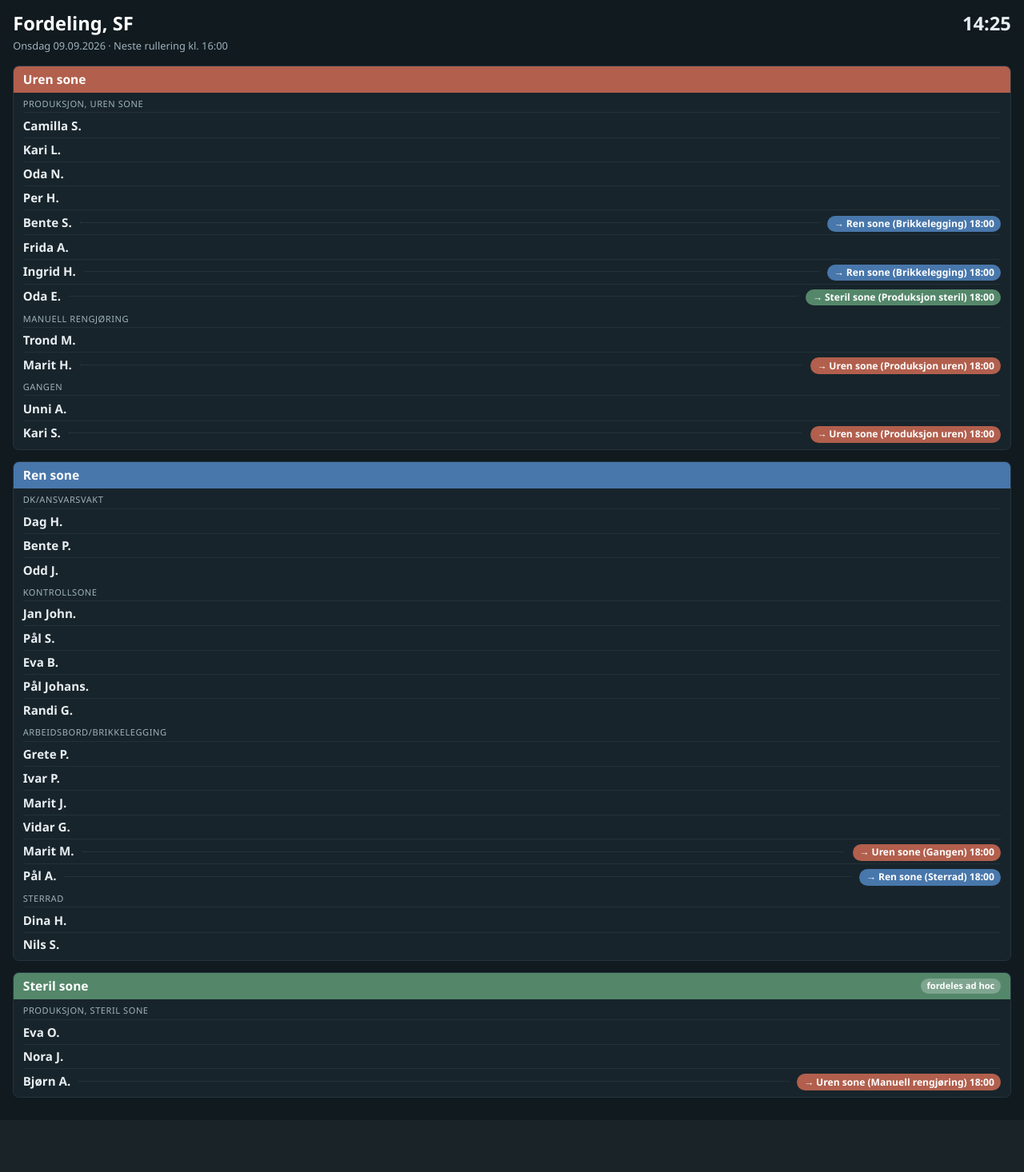
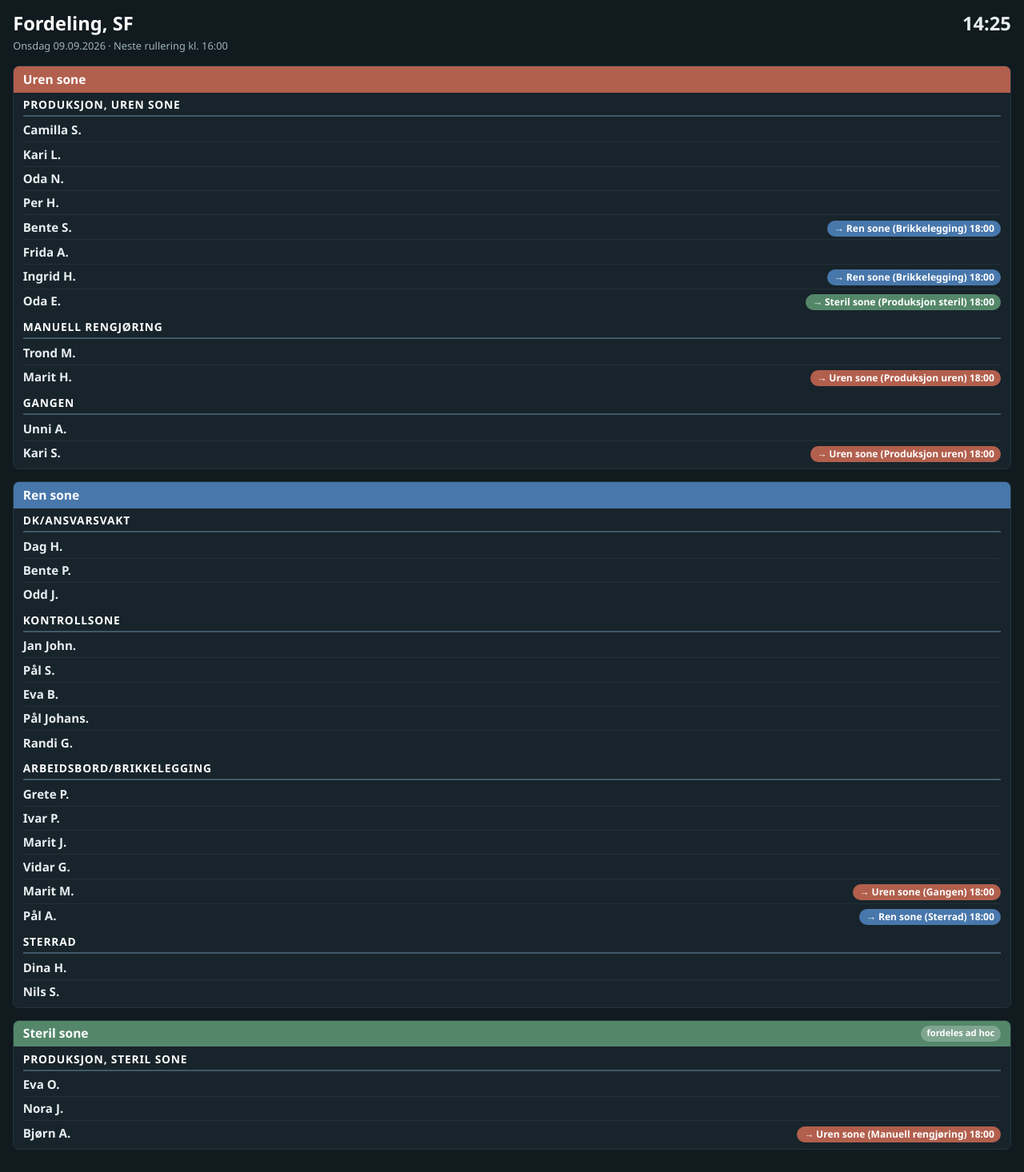
Before and after one commit to jwgrawe/SF-ShiftPlanner, a FastAPI app: page /display in a window 1280 px wide. Shown: the whole page at 80% size. Before the commit the page ends 1373 px from the top, so only its background shows below. Run offline with FastAPI, Linux system fonts and the light colour scheme; data comes from the database, SQL or seed files in the repository; data that the repository does not hold is empty; parts of the project's set-up code (start-up, migrations or seed data) failed here and were passed over.

Commit message:
Tavle: større funksjonsoverskrift, uten prikkede hjelpelinjer
The function heading was the weakest link on the wall board: 0.82em in the
soft ink colour, it read as a caption rather than the grouping it is. It is
now full-size, bold, uppercase and in the strong ink colour over a 2 px rule
(new --d-fnrule token, defined for both palettes), so a zone's groups are
legible from across the room.

The dotted leaders added in the previous round are removed — with a hairline
rule already under every row they made the board look busy. Rows drop back to
a two-column grid; bold names and row rules stay. The --d-leader token goes
with them.

Verified at 1080x1920 in both palettes, weekday and weekend (ad hoc crew).

Co-Authored-By: Claude Opus 5 <noreply@anthropic.com>
Claude-Session: https://claude.ai/code/session_01Ko4tASapjgkiD3SaRtezoZ

```diff
--- a/app/static/app.css
+++ b/app/static/app.css
@@ -243,7 +243,7 @@ body.display {
   --d-info-head: #ffcf7a;
   --d-chip-none: #52646d;
   --d-preview:   #e0ae52;
-  --d-leader:    #2f4048;
+  --d-fnrule:    #3d5a68;
 
   background: var(--d-bg); color: var(--d-ink);
   font-size: clamp(16px, calc(0.5vw + 0.75vh), 34px);
@@ -261,7 +261,7 @@ body.display.lys {
   --d-info-head: #6b4a0d;
   --d-chip-none: #a8b6bd;
   --d-preview:   #96660f;
-  --d-leader:    #c2ced4;
+  --d-fnrule:    #aebec6;
 }
 body.display main {
   max-width: none; width: 100%; padding: 0.9em 1.2em;
@@ -286,24 +286,22 @@ body.display .zone.steril > header { background: var(--z-steril); }
 body.display .zone.utpost > header { background: var(--z-utpost); }
 body.display .fngroup { padding: 0.1em 0.85em 0.35em; }
 body.display .fnname {
-  font-size: 0.82em; letter-spacing: 0.05em; text-transform: uppercase;
-  color: var(--d-ink-soft); margin: 0.45em 0 0.1em;
-  border-bottom: 1px solid var(--d-rule); padding-bottom: 0.15em;
+  font-size: 1.02em; font-weight: 700; letter-spacing: 0.06em;
+  text-transform: uppercase; color: var(--d-ink-strong);
+  margin: 0.55em 0 0.15em; padding-bottom: 0.18em;
+  border-bottom: 2px solid var(--d-fnrule);
 }
+body.display .fngroup > .fnname:first-child { margin-top: 0.3em; }
 body.display ul.people { list-style: none; margin: 0; padding: 0; }
-/* A rule under every row plus a dotted leader across the gap, so the eye
-   can follow a name to its rotation chip on a wide screen. */
+/* A thin rule under every row carries the eye from a name to its rotation
+   chip; a dotted leader as well was too busy on the wall (D72). */
 body.display ul.people li {
-  display: grid; grid-template-columns: auto 1fr auto; gap: 0.55em;
+  display: grid; grid-template-columns: 1fr auto; gap: 0.55em;
   align-items: baseline; padding: 0.22em 0; font-size: 1.12em;
   border-bottom: 1px solid var(--d-rule);
 }
 body.display ul.people li:last-child { border-bottom: none; }
 body.display .pname { font-weight: 700; }
-body.display .leader {
-  align-self: center; height: 0; margin: 0 0.15em;
-  border-bottom: 1px dotted var(--d-leader);
-}
 body.display .nextchip {
   justify-self: end; font-size: 0.8em; font-weight: 600; white-space: nowrap;
   border-radius: 999px; padding: 0.1em 0.7em; color: #fff;
--- a/app/templates/display.html
+++ b/app/templates/display.html
@@ -35,7 +35,6 @@
               <li>
                 <span class="pname">{{ person.display_name }}</span>
                 {% if person.next %}
-                  <span class="leader"></span>
                   <span class="nextchip {{ person.next.zone_id }}">→ {{ person.next.zone_name }} ({{ person.next.short_name }}){% if person.next.time %} {{ person.next.time }}{% endif %}</span>
                 {% endif %}
               </li>
@@ -55,7 +54,7 @@
       <div class="fngroup">
         <ul class="people">
           {% for person in adhoc_crew %}
-            <li><span class="pname">{{ person.display_name }}</span><span class="leader"></span><span class="nextchip none">{{ person.hours }}</span></li>
+            <li><span class="pname">{{ person.display_name }}</span><span class="nextchip none">{{ person.hours }}</span></li>
           {% endfor %}
         </ul>
       </div>
```
Also changed, not shown: docs/decisions.md (+1 -1 lines).
